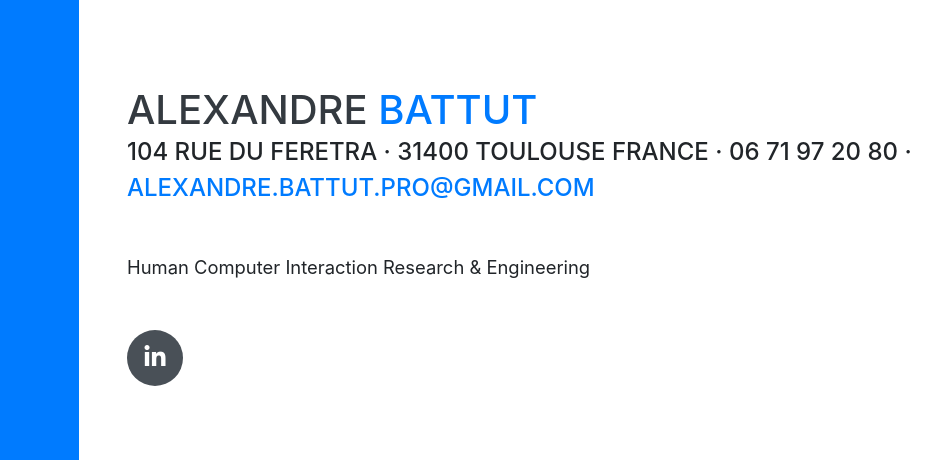
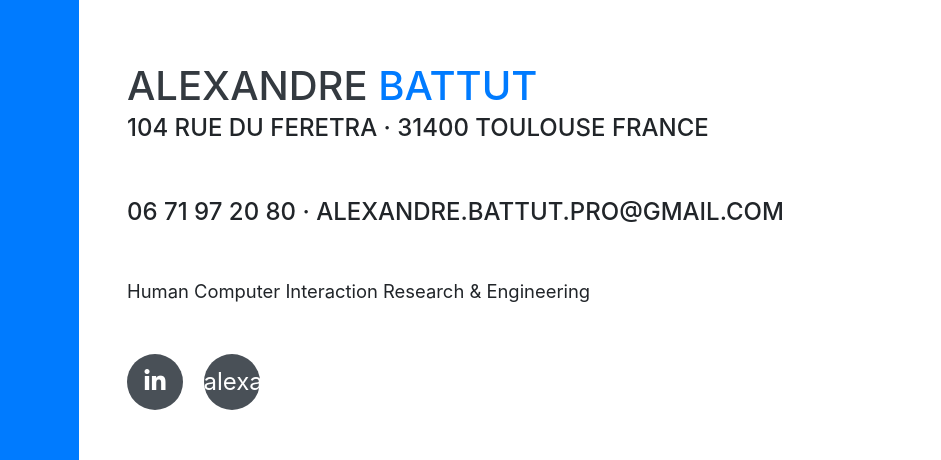
Before and after one commit to AlexandreBattutPro/alexandrebattut.github.io, a website with bundled scripts: page index.html in a window 1280 px wide. Shown: the part 164-624 px from the top of the page, 193-1134 px from the left. Built offline with nearby package versions, Linux system fonts and the light colour scheme; files whose address does not match are found by name; a web font is replaced by a local one.

Commit message:
Reorganize "about" tab

```diff
--- a/index.html
+++ b/index.html
@@ -66,14 +66,16 @@
         <h1 class="mb-0">Alexandre
           <span class="text-primary">Battut</span>
         </h1>
-        <div class="subheading mb-5">104 Rue du Feretra · 31400 Toulouse France · 06 71 97 20 80 ·
-          <a href="mailto:alexandre.battut.pro@gmail.com">alexandre.battut.pro@gmail.com</a>
+        <div class="subheading mb-5">104 Rue du Feretra · 31400 Toulouse France
+        </div>
+        <div class="subheading mb-5">06 71 97 20 80 · alexandre.battut.pro@gmail.com
         </div>
         <p class="lead mb-5">Human Computer Interaction Research & Engineering</p>
         <div class="social-icons">
           <a href="https://www.linkedin.com/in/alexandre-battut-6a3707121/">
             <i class="fab fa-linkedin-in"></i>
           </a>
+          <a href="mailto:alexandre.battut.pro@gmail.com">alexandre.battut.pro@gmail.com</a>
         </div>
       </div>
     </section>
```
